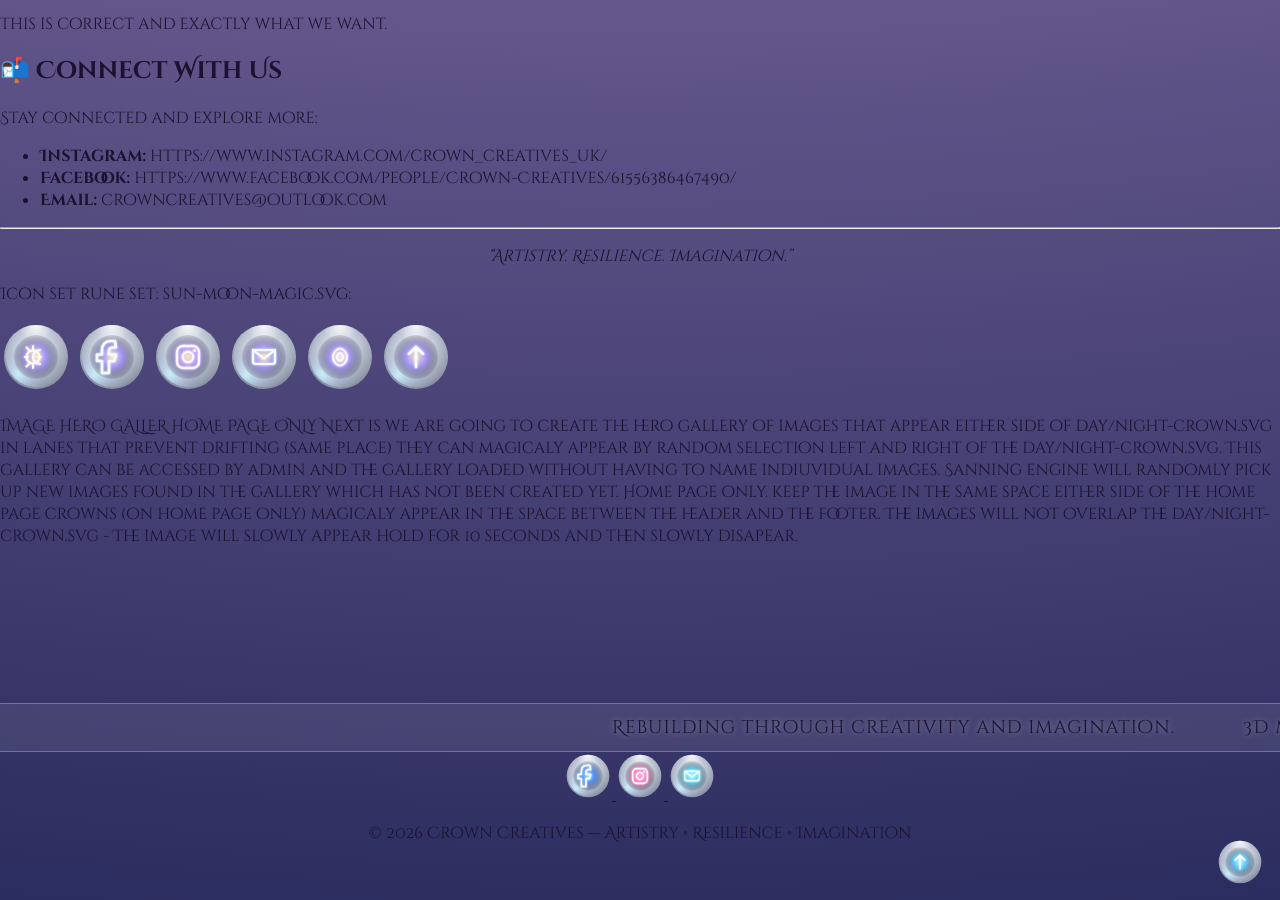
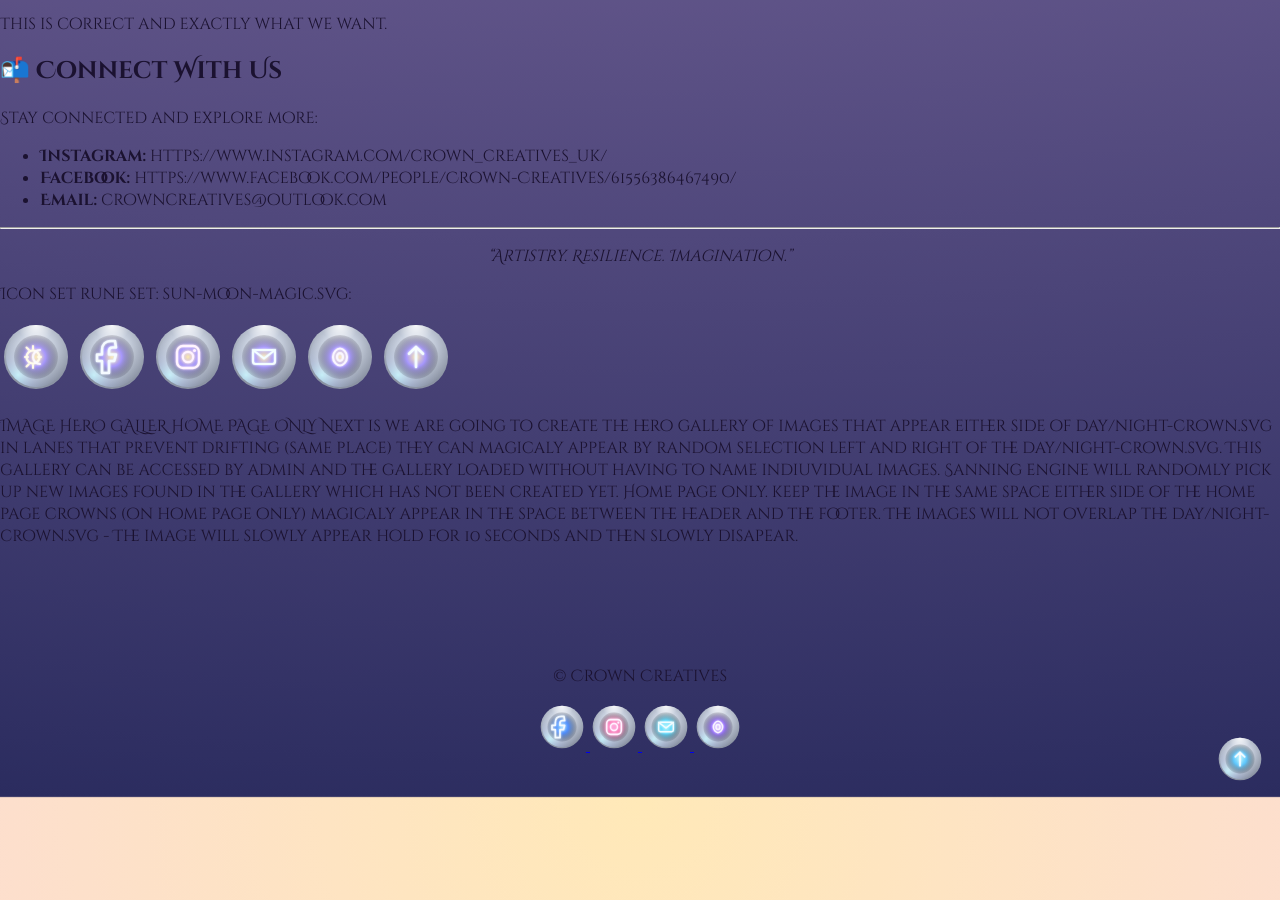
Before and after one commit to PmR76/crown-creatives-v2, a Jekyll site: the page built from PLAN.md, in a window 1280 px wide and 900 px high, scrolled down 4685 px. Built offline with Jekyll 4.4.1, drawn with Linux system fonts in a browser that asks for light colours; our own code applies the rules of GitHub Pages for plain Markdown files.

Commit message:
Update footer.html

```diff
--- a/_includes/footer.html
+++ b/_includes/footer.html
@@ -1,43 +1,38 @@
 <footer class="site-footer">
+
   <div class="footer-inner">
 
-    <!-- Inspiration Ticker (Global, appears on every page) -->
-    <div class="inspiration-ticker">
-      <div class="ticker-track">
-        <span>Rebuilding through creativity and imagination.</span>
-        <span>3D models, podcasts, and personal storytelling.</span>
-        <span>Artistry • Resilience • Transformation.</span>
-        <span>Every challenge is a chance to create something new.</span>
-        <span>Magic begins when imagination meets courage.</span>
-      </div>
-    </div>
+    <!-- COPYRIGHT -->
+    <p class="footer-text">© Crown Creatives</p>
 
-    <!-- Footer Icons -->
+    <!-- SOCIAL ICONS -->
     <div class="footer-icons">
-      <a href="https://facebook.com/people/Crown-Creatives/61556386467490/" target="_blank" rel="noopener">
+
+      <a href="https://facebook.com/people/Crown-Creatives/61556386467490/" target="_blank">
         <img src="{{ '/assets/icons/facebook-magic.svg' | relative_url }}" alt="Facebook">
       </a>
 
-      <a href="https://instagram.com/crown_creatives_uk/" target="_blank" rel="noopener">
+      <a href="https://instagram.com/crown_creatives_uk/" target="_blank">
         <img src="{{ '/assets/icons/instagram-magic.svg' | relative_url }}" alt="Instagram">
       </a>
 
       <a href="mailto:crowncreatives@outlook.com">
         <img src="{{ '/assets/icons/email-magic.svg' | relative_url }}" alt="Email">
       </a>
+
+      <a href="https://copilot.microsoft.com" target="_blank">
+        <img src="{{ '/assets/icons/copilot-magic.svg' | relative_url }}" alt="Copilot">
+      </a>
+
     </div>
 
-    <!-- Back to Top -->
+    <!-- BACK TO TOP BUTTON (aligned with header toggle) -->
     <div class="footer-backtotop">
-      <img src="{{ '/assets/icons/up-arrow-magic.svg' | relative_url }}"
-           alt="Back to top"
-           onclick="window.scrollTo({ top: 0, behavior: 'smooth' })">
+      <a href="#top">
+        <img src="{{ '/assets/icons/up-arrow-magic.svg' | relative_url }}" alt="Back to top">
+      </a>
     </div>
 
-    <!-- Footer Meta -->
-    <p class="footer-meta">
-      © {{ 'now' | date: '%Y' }} Crown Creatives — Artistry • Resilience • Imagination
-    </p>
+  </div>
 
-  </div>
 </footer>
```
